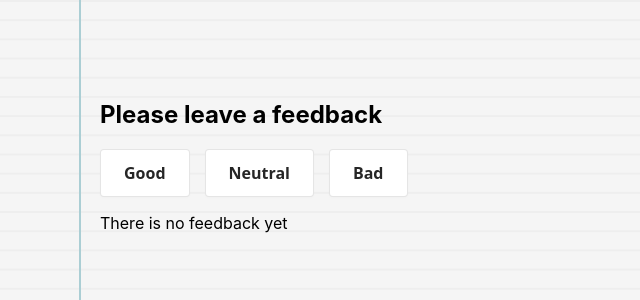
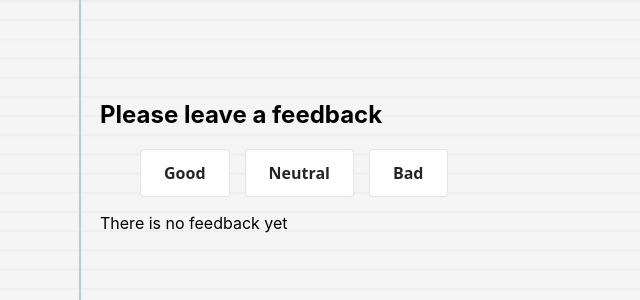
Before and after one commit to Nepalcem/goit-react-hw-02-feedback, a React (Create React App) app: page / in a window 1280 px wide. Shown: the top 300 px of the page, without its empty margins (0-640 px from the left). Built offline with nearby package versions, Linux system fonts and the light colour scheme.

Commit message:
upd feedbackoptions

```diff
--- a/src/components/feedback-widget/FeedbackList.styled.js
+++ b/src/components/feedback-widget/FeedbackList.styled.js
@@ -1,6 +1,6 @@
-import styled from "styled-components";
+import styled from 'styled-components';
 
-export const FeedbackList = styled.div`
-display: flex;
-gap: 15px;
+export const FeedbackList = styled.ul`
+  display: flex;
+  gap: 15px;
 `;
--- a/src/components/feedback-widget/FeedbackOptions.jsx
+++ b/src/components/feedback-widget/FeedbackOptions.jsx
@@ -3,30 +3,21 @@ import PropTypes from 'prop-types';
 import { FeedbackButton } from './FeedbackOptions.styled';
 import { FeedbackList } from './FeedbackList.styled';
 
-const FeedbackOptions = ({ onLeaveFeedback }) => {
+const FeedbackOptions = ({ onLeaveFeedback, options }) => {
   return (
     <FeedbackList>
-      <FeedbackButton onClick={() => onLeaveFeedback('good')}>
-        Good
-      </FeedbackButton>
-      <FeedbackButton
-        className="feedback__button"
-        onClick={() => onLeaveFeedback('neutral')}
-      >
-        Neutral
-      </FeedbackButton>
-      <FeedbackButton
-        className="feedback__button"
-        onClick={() => onLeaveFeedback('bad')}
-      >
-        Bad
-      </FeedbackButton>
+      {options.map(option => (
+        <FeedbackButton key={option} onClick={() => onLeaveFeedback(option)}>
+          {option.charAt(0).toUpperCase() + option.slice(1)}
+        </FeedbackButton>
+      ))}
     </FeedbackList>
   );
 };
 
 FeedbackOptions.propTypes = {
   onLeaveFeedback: PropTypes.func.isRequired,
+  options: PropTypes.array.isRequired,
 };
 
 export default FeedbackOptions;
--- a/src/components/feedback-widget/Feedbackwidget.jsx
+++ b/src/components/feedback-widget/Feedbackwidget.jsx
@@ -30,7 +30,7 @@ export class Feedbackwidget extends Component {
     return (
       <div>
         <Section title={'Please leave a feedback'}>
-          <FeedbackOptions onLeaveFeedback={this.incrementFeedback} />
+          <FeedbackOptions options={['good', 'neutral', 'bad']} onLeaveFeedback={this.incrementFeedback} />
         </Section>
         {total > 0 ? (
           <Section title={'Statistics'}>
```
